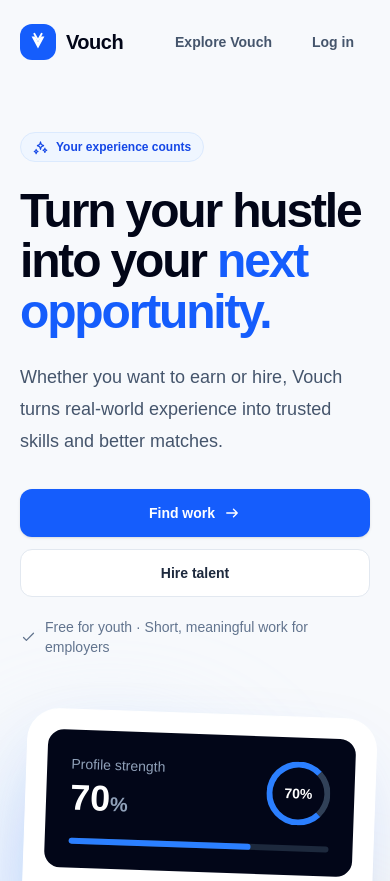
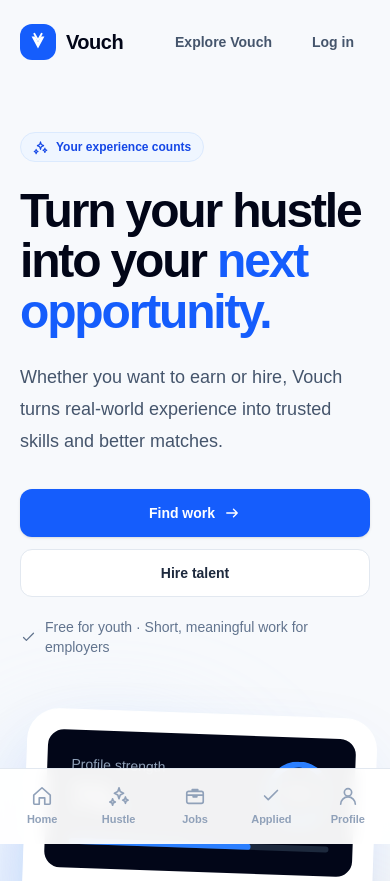
Before and after one commit to b18-55/vouch, a Next.js app: page / in a window 390 px wide. Shown: the top 881 px of the page. Built offline with nearby package versions, Linux system fonts and the light colour scheme.

Commit message:
Add mobile bottom nav

```diff
--- a/app/layout.tsx
+++ b/app/layout.tsx
@@ -1,6 +1,10 @@
 import type { Metadata } from "next";
 import { Geist, Geist_Mono } from "next/font/google";
 import "./globals.css";
+
+// 1. IMPORT THE BOTTOM NAV COMPONENT
+// We import it here so it can be rendered globally on every page.
+import BottomNav from "@/components/BottomNav";
 
 // Next.js uses these font loaders to optimize font loading.
 const geistSans = Geist({
@@ -31,7 +35,6 @@
 // ROOT LAYOUT
 // ==========================================
 // This component wraps EVERY page in your application.
-// If you want a navigation bar at the top of every single page, you would put it here.
 export default function RootLayout({ children }: LayoutProps<"/">) {
   return (
     <html
@@ -44,6 +47,10 @@
       */}
       <body className="min-h-full flex flex-col">
         {children}
+
+        {/* 2. RENDER THE BOTTOM NAV COMPONENT */}
+        {/* It sits below {children}, meaning it appears on top of all page content at the bottom of the screen. */}
+        <BottomNav />
       </body>
     </html>
   );
--- /dev/null
+++ b/components/BottomNav.tsx
@@ -0,0 +1,68 @@
+'use client'
+// 'use client' is required because we use React hooks (usePathname)
+// and interact with the browser's current URL.
+
+import Link from 'next/link'
+// Next.js's special navigation component. It loads pages instantly without a full reload.
+
+import { usePathname } from 'next/navigation'
+// This hook lets us read the current URL path (e.g., /dashboard or /tasks).
+
+import { Icon } from './ui'
+//import the Icon component from your teammate's ui.tsx file.
+
+// ==========================================
+// 1. NAVIGATION ITEMS ARRAY
+// ==========================================
+// This array holds all the links we want to display in the bottom bar.
+// 'as const' tells TypeScript to treat these strings as exact literal types,
+// which makes the Icon component happy.
+const navItems = [
+  { name: 'Home', href: '/dashboard', icon: 'home' as const },
+  { name: 'Hustle', href: '/hustle', icon: 'spark' as const },
+  { name: 'Jobs', href: '/tasks', icon: 'briefcase' as const },
+  { name: 'Applied', href: '/applications', icon: 'check' as const },
+  { name: 'Profile', href: '/profile', icon: 'profile' as const },
+]
+
+export default function BottomNav() {
+  // usePathname() returns the current URL string.
+  // For example, if you are on the dashboard, pathname will be "/dashboard".
+  const pathname = usePathname()
+
+  return (
+    // ==========================================
+    // 2. THE NAVIGATION BAR CONTAINER
+    // ==========================================
+    // 'fixed inset-x-0 bottom-0': Pins the bar to the bottom of the screen.
+    // 'z-50': Ensures it stays on top of all other content.
+    // 'lg:hidden': Hides the bar on desktop screens (since we only want it on mobile).
+    // 'bg-white/95 backdrop-blur': Gives it a clean, slightly transparent white background.
+    <nav className="fixed inset-x-0 bottom-0 z-50 flex h-[4.75rem] items-center justify-around border-t border-slate-200 bg-white/95 px-1 pb-safe backdrop-blur lg:hidden">
+
+      {/* 3. LOOP THROUGH EACH ITEM */}
+      {navItems.map((item) => {
+
+        // Check if the current page matches the item's href.
+        // If they match, we want to highlight the icon in blue.
+        const isActive = pathname === item.href
+
+        return (
+          <Link
+            key={item.name}
+            href={item.href}
+            // If 'isActive' is true, the text is blue. Otherwise, it's grey.
+            className={`flex min-w-[4rem] flex-col items-center justify-center gap-1 text-[11px] font-bold transition-colors ${
+              isActive ? 'text-blue-600' : 'text-slate-400 hover:text-slate-600'
+            }`}
+          >
+            {/* Render the icon */}
+            <Icon name={item.icon} size={22} />
+            {/* Render the text label (e.g., "Home") */}
+            {item.name}
+          </Link>
+        )
+      })}
+    </nav>
+  )
+}
```
